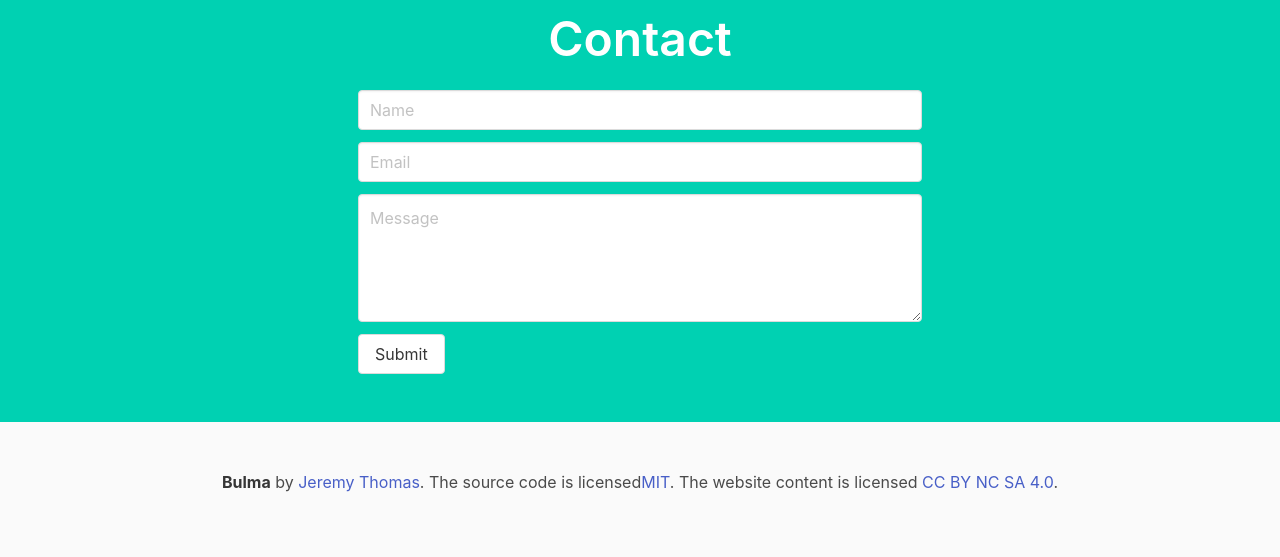
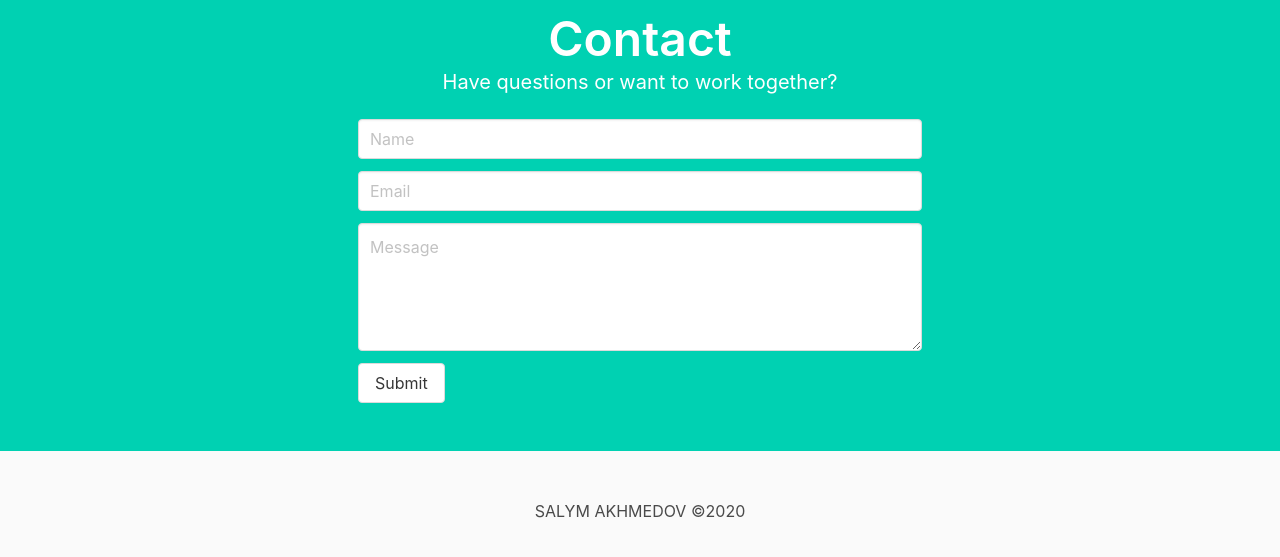
Before and after one commit to salymk/salym-portfolio, a React (Create React App) app: page / in a window 1280 px wide. Shown: the part 2221-2778 px from the top of the page. Built offline with nearby package versions, Linux system fonts and the light colour scheme.

Commit message:
Finished with basic layout

```diff
--- a/src/sections/main-content/contact/Contact.js
+++ b/src/sections/main-content/contact/Contact.js
@@ -7,6 +7,7 @@ const Contact = () => {
         <div className="columns">
           <div className="column">
             <h1 className="title has-text-white has-text-centered is-1">Contact</h1>
+            <h2 className="subtitle has-text-white has-text-centered">Have questions or want to work together?</h2>
           </div>
         </div>
         <div className="columns is-centered">
--- a/src/sections/main-content/footer/Footer.js
+++ b/src/sections/main-content/footer/Footer.js
@@ -5,9 +5,7 @@ const Footer = () => {
     <footer className="footer">
       <div className="content has-text-centered">
         <p>
-        <strong>Bulma</strong> by <a href="https://jgthms.com">Jeremy Thomas</a>. The source code is licensed
-        <a href="http://opensource.org/licenses/mit-license.php">MIT</a>. The website content
-        is licensed <a href="http://creativecommons.org/licenses/by-nc-sa/4.0/">CC BY NC SA 4.0</a>.
+          SALYM AKHMEDOV ©2020
         </p>
       </div>
     </footer>
```
